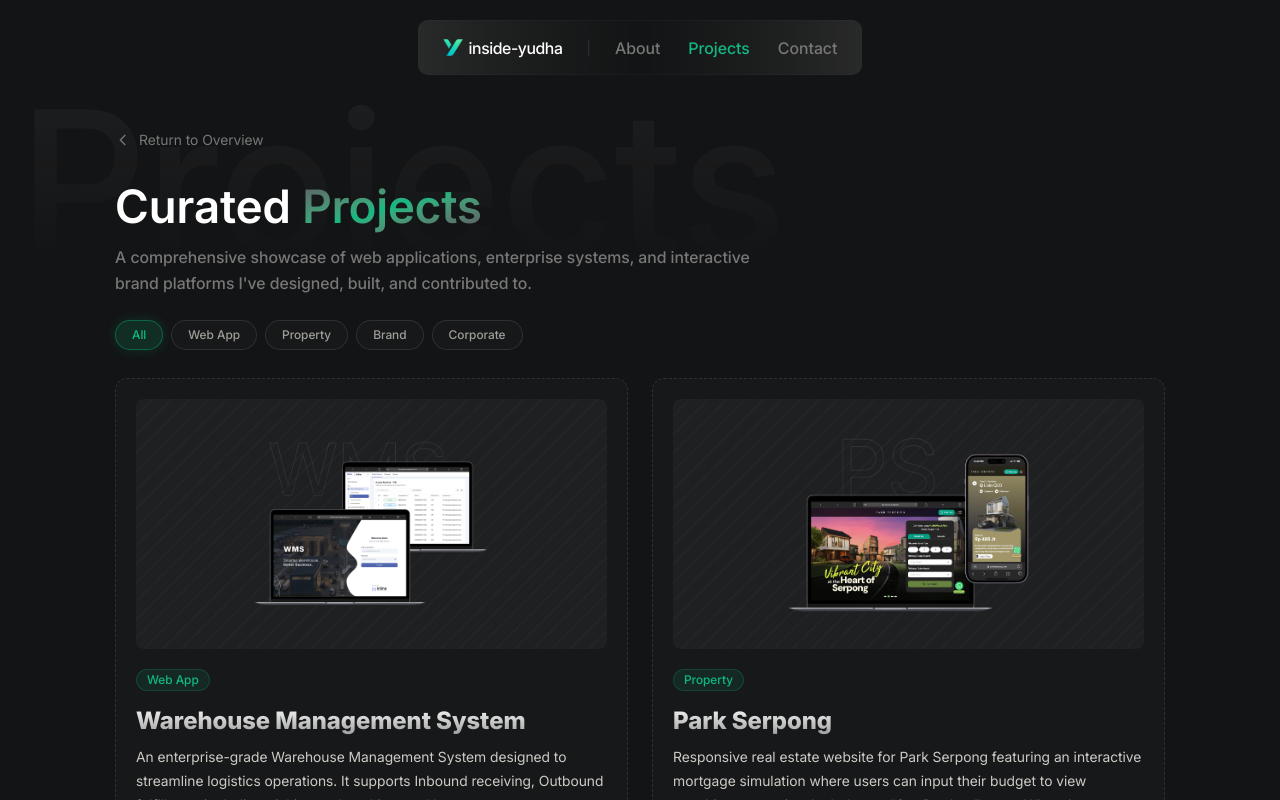
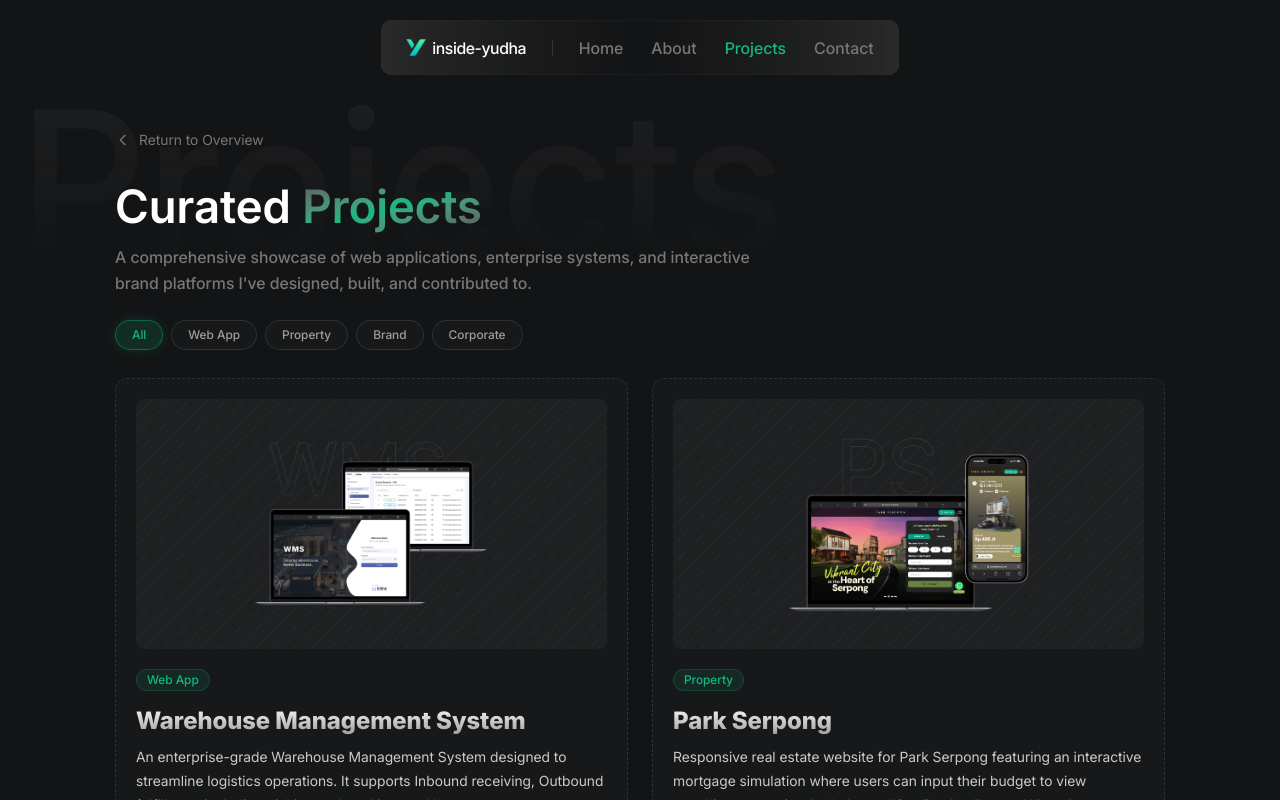
Before and after one commit to yudhaeric/portofolio, a Next.js app: page /projects in a window 1280 px wide. Shown: the top 800 px of the page. Built offline with nearby package versions, Linux system fonts and the light colour scheme.

Commit message:
Add Home Navigation To Header & Footer & Update Hero View Projects Link

```diff
--- a/app/components/AboutSection.tsx
+++ b/app/components/AboutSection.tsx
@@ -35,21 +35,7 @@ export default function AboutSection ({ socialMedias = defaultSocialMedias }: Ab
     }
   }, [setSectionRef]);
 
-  const sectionRefs = useSectionStore((state) => state.sectionRefs);
 
-  const handleClickProjectsSection = (section: string) => {
-    const ref = sectionRefs[section];
-    if (ref) {
-      const offset = 120;
-      const elementPosition = ref.getBoundingClientRect().top + window.scrollY;
-      const offsetPosition = elementPosition - offset;
-
-      window.scrollTo({
-        top: offsetPosition,
-        behavior: "smooth"
-      });
-    }
-  };
 
   return (
     <section ref={aboutRef} id="about" className="lg:min-h-screen lg:flex lg:items-center lg:justify-center w-full">
@@ -166,7 +152,8 @@ export default function AboutSection ({ socialMedias = defaultSocialMedias }: Ab
                 <div className='about-link flex items-center justify-start gap-4 w-full lg:w-auto lg:gap-3 lg:justify-center mobile-md:gap-2'>
                   <Button type='link' href='mailto:yudhaericpamungkas@gmail.com' variant='highlight'>Get in Touch</Button>
                   <Button
-                    onClick={() => handleClickProjectsSection('projects')}
+                    type='link'
+                    href='/projects'
                     variant='basic'
                   >
                     View Projects
--- a/app/components/layout/Footer.tsx
+++ b/app/components/layout/Footer.tsx
@@ -23,17 +23,40 @@ export default function Footer() {
   }, [setSectionRef]);
 
   const handleScrollToSection = (section: string) => {
-    if (pathname !== '/') {
-      if (section === 'contact') {
-        contactRef.current?.scrollIntoView({ behavior: 'smooth' });
+    if (section === 'home') {
+      if (pathname === '/') {
+        window.scrollTo({ top: 0, behavior: 'smooth' });
       } else {
-        router.push(`/#${section}`);
+        router.push('/');
+      }
+      return;
+    }
+
+    if (section === 'about') {
+      if (pathname === '/about') {
+        window.scrollTo({ top: 0, behavior: 'smooth' });
+      } else {
+        router.push('/about');
+      }
+      return;
+    }
+
+    if (section === 'projects') {
+      if (pathname === '/projects') {
+        window.scrollTo({ top: 0, behavior: 'smooth' });
+      } else {
+        router.push('/projects');
       }
       return;
     }
 
     if (section === 'contact') {
       contactRef.current?.scrollIntoView({ behavior: 'smooth' });
+      return;
+    }
+
+    if (pathname !== '/') {
+      router.push(`/#${section}`);
       return;
     }
 
@@ -82,7 +105,7 @@ export default function Footer() {
                       target="_blank"
                       rel="noopener noreferrer"
                       key={social.id}
-                      className={`${social.name === "whatsapp" ? "w-28 h-28" : ""} relative group scale-icon w-[20px] h-[20px] lg:w-[20px] lg:h-[20px]`}
+                      className={`${social.name === "whatsapp" ? "w-28 h-28 " : ""}relative group scale-icon w-[20px] h-[20px] lg:w-[20px] lg:h-[20px]`}
                     >
                       <img src={social.icon} alt="" className="w-full h-full brightness-0 invert opacity-60 hover:opacity-100 transition-opacity duration-300"/>
                       {socialName && (
@@ -103,6 +126,14 @@ export default function Footer() {
                 General
               </h2>
               <ul className="flex flex-col gap-3 text-sm">
+                <li>
+                  <button
+                    onClick={() => handleScrollToSection('home')}
+                    className="text-sonicSilver hover:text-crayolaGreen transition-colors duration-300 text-left cursor-pointer font-regular"
+                  >
+                    Home
+                  </button>
+                </li>
                 <li>
                   <button
                     onClick={() => handleScrollToSection('about')}
--- a/app/components/layout/Header.tsx
+++ b/app/components/layout/Header.tsx
@@ -6,6 +6,7 @@ import { usePathname, useRouter } from 'next/navigation';
 import { useSectionStore } from '../../store/sectionStore';
 
 const menuItems = [
+  { name: "Home", section: "home" },
   { name: "About", section: "about" },
   { name: "Projects", section: "projects" },
   { name: "Contact", section: "contact" },
@@ -15,7 +16,9 @@ const Header = () => {
   const pathname = usePathname();
   const router = useRouter();
   const sectionRefs = useSectionStore((state) => state.sectionRefs);
-  const [activeSection, setActiveSection] = useState(pathname === '/projects' ? "projects" : "about");
+  const [activeSection, setActiveSection] = useState(
+    pathname === '/projects' ? "projects" : pathname === '/about' ? "about" : "home"
+  );
   const [isHeaderVisible, setIsHeaderVisible] = useState(true);
   const [isMobileMenuOpen, setIsMobileMenuOpen] = useState(false);
   const [lastScrollY, setLastScrollY] = useState(0);
@@ -24,10 +27,12 @@ const Header = () => {
   useEffect(() => {
     if (pathname === '/projects') {
       setActiveSection("projects");
+    } else if (pathname === '/about') {
+      setActiveSection("about");
     } else if (pathname === '/') {
       if (typeof window !== 'undefined' && !window.location.hash) {
         window.scrollTo({ top: 0, behavior: "smooth" });
-        setActiveSection("about");
+        setActiveSection("home");
       }
     }
     setIsMobileMenuOpen(false);
@@ -41,7 +46,7 @@ const Header = () => {
         top: 0,
         behavior: "smooth",
       });
-      setActiveSection("about");
+      setActiveSection("home");
     } else {
       e.preventDefault();
       router.push('/');
@@ -49,7 +54,7 @@ const Header = () => {
         top: 0,
         behavior: "smooth",
       });
-      setActiveSection("about");
+      setActiveSection("home");
     }
   };
 
@@ -83,6 +88,30 @@ const Header = () => {
   const handleClickNavItem = (section: string) => {
     setIsMobileMenuOpen(false);
 
+    if (section === 'home') {
+      if (pathname === '/') {
+        window.scrollTo({
+          top: 0,
+          behavior: "smooth"
+        });
+      } else {
+        router.push('/');
+      }
+      return;
+    }
+
+    if (section === 'about') {
+      if (pathname === '/about') {
+        window.scrollTo({
+          top: 0,
+          behavior: "smooth"
+        });
+      } else {
+        router.push('/about');
+      }
+      return;
+    }
+
     if (section === 'projects') {
       if (pathname === '/projects') {
         window.scrollTo({
@@ -91,6 +120,24 @@ const Header = () => {
         });
       } else {
         router.push('/projects');
+      }
+      return;
+    }
+
+    if (section === 'contact') {
+      if (pathname !== '/') {
+        router.push('/#contact');
+      } else {
+        const ref = sectionRefs['contact'];
+        if (ref) {
+          const offset = 120;
+          const elementPosition = ref.getBoundingClientRect().top + window.scrollY;
+          const offsetPosition = elementPosition - offset;
+          window.scrollTo({
+            top: offsetPosition,
+            behavior: "smooth"
+          });
+        }
       }
       return;
     }
@@ -123,11 +170,13 @@ const Header = () => {
         setIsMobileMenuOpen(false);
       }
 
-      // 1. Bottom detection (only on home page)
+      // 1. Bottom detection and top detection (only on home page)
       if (pathname === '/') {
         const isAtBottom = window.innerHeight + currentScrollY >= document.documentElement.scrollHeight - 10;
         if (isAtBottom) {
           setActiveSection("contact");
+        } else if (currentScrollY < 150) {
+          setActiveSection("home");
         }
       }
 
@@ -182,7 +231,7 @@ const Header = () => {
             (key) => sectionRefs[key] === entry.target
           );
           if (sectionKey) {
-            setActiveSection(sectionKey);
+            setActiveSection(sectionKey === 'about' ? 'home' : sectionKey);
           }
         }
       });
```
